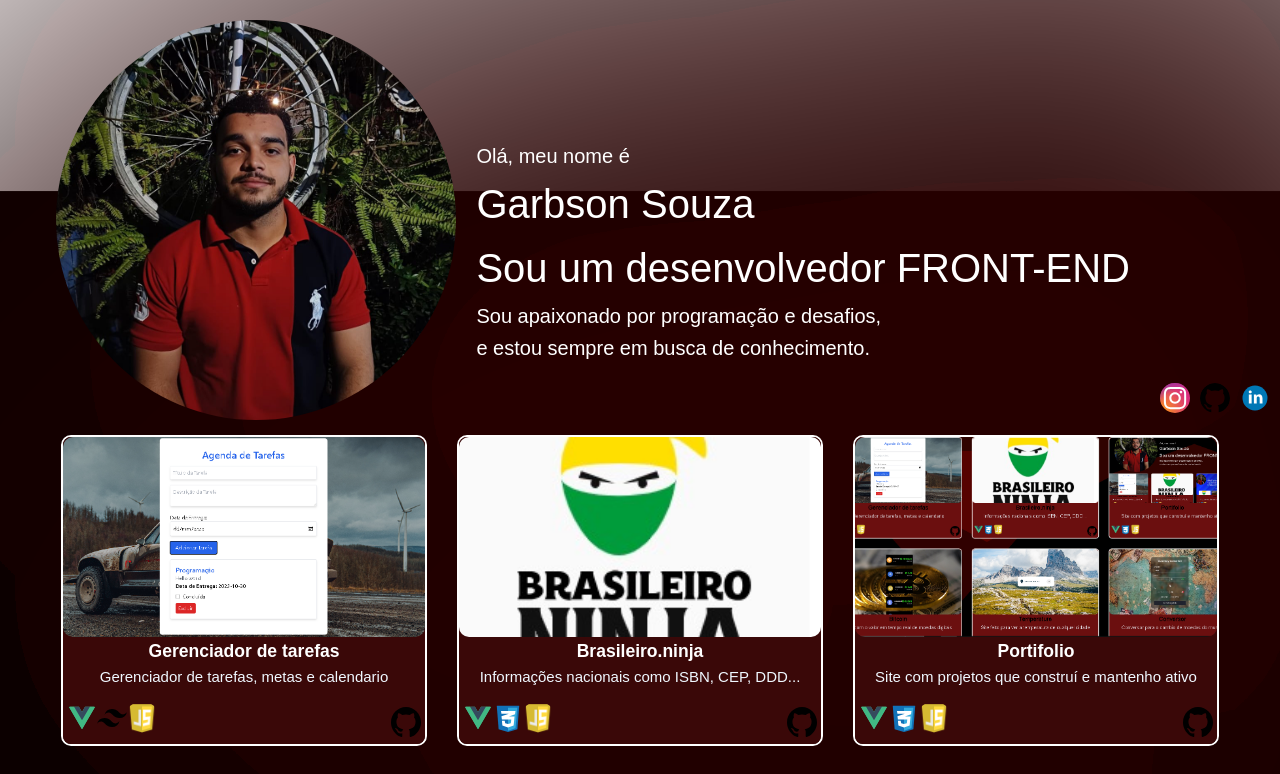
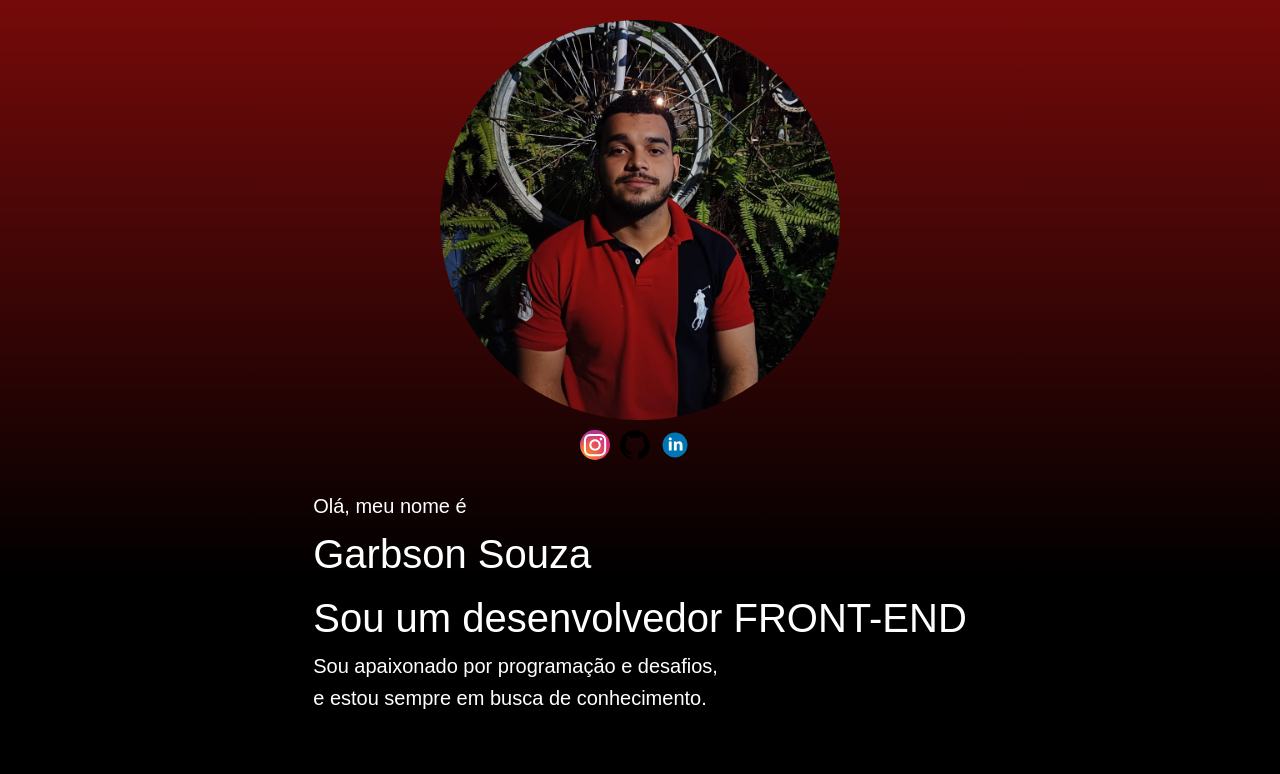
Before and after one commit to Garbson/portifolio, a Vue app: page / in a window 1280 px wide. Shown: the top 774 px of the page. Built offline with nearby package versions, Linux system fonts and the light colour scheme.

Commit message:
background

```diff
--- a/src/App.vue
+++ b/src/App.vue
@@ -2,6 +2,13 @@
   <div class="body">
     <div class="apresentacao">
       <img class="foto" src="./assets/img/logo.jpeg" alt="" />
+      <div class="redes">
+        <a href="https://www.instagram.com/dev_garbson/"><img src="./assets/img/instagram-2-1-logo-svgrepo-com.svg" alt="instagram" /></a>
+        <a href="https://github.com/Garbson"><img src="./assets/img/github-142-svgrepo-com.svg" alt="Github" /></a>
+        <a href="https://www.linkedin.com/in/garbson-souza-santos-0744a825a/">
+          <img src="./assets/img/linkedin-svgrepo-com.svg" alt="linkedli" />
+        </a>
+      </div>
       <div class="sobre">
         <p>Olá, meu nome é</p>
         <h1>Garbson Souza</h1>
@@ -11,13 +18,6 @@
           <br />
           e estou sempre em busca de conhecimento.
         </p>
-      </div>
-      <div class="redes">
-        <a href="https://www.instagram.com/dev_garbson/"><img src="./assets/img/instagram-2-1-logo-svgrepo-com.svg" alt="instagram" /></a>
-        <a href="https://github.com/Garbson"><img src="./assets/img/github-142-svgrepo-com.svg" alt="Github" /></a>
-        <a href="https://www.linkedin.com/in/garbson-souza-santos-0744a825a/">
-          <img src="./assets/img/linkedin-svgrepo-com.svg" alt="linkedli" />
-        </a>
       </div>
     </div>
 
@@ -99,9 +99,8 @@ import BaseCard from './components/BaseCard.vue'
 
 <style>
 body {
-  background-size: 100% 100%;
-  background-position: 0px 0px, 0px 0px, 0px 0px, 0px 0px, 0px 0px;
-  background-image: url(../public/background.svg);
+  background: rgb(0, 0, 0);
+  background: linear-gradient(0deg, rgba(0, 0, 0, 1) 60%, rgba(118, 10, 10, 1) 100%);
   object-fit: contain;
   margin: 0;
   padding: 0;
@@ -123,46 +122,49 @@ header {
   margin-left: 10px;
   padding: 10px;
 } */
+.apresentacao {
+  display: flex;
+  flex-direction: column; /* Altere para uma coluna */
+  align-items: center; /* Centralize horizontalmente */
+}
+
+.foto-container {
+  display: flex;
+  justify-content: center; /* Centralize horizontalmente */
+  align-items: center; /* Centralize verticalmente */
+}
+
+.foto {
+  width: 400px;
+  height: auto;
+  border-radius: 50%;
+  margin-top: 20px;
+}
 
 .redes {
+  margin-top: 10px;
   display: flex;
-  /* Display redes in a column */
-  justify-content: center;
-  /* Center items vertically */
-  align-items: flex-end;
-  /* Align redes items to the right */
-  max-width: 200px;
-  /* Adjust as needed */
-  margin-top: 10px;
-  margin-left: 10px;
-  /* Adjust spacing from sobre text */
+}
+
+.redes a {
+  display: flex;
+
+  align-items: center;
+  margin-bottom: 10px; /* Adicione espaço entre os ícones */
 }
 
 .redes img {
   width: 30px;
   height: auto;
   margin-right: 10px;
-  /* Adjust margin between images */
   border-radius: 50%;
-}
-
-.apresentacao {
-  display: flex;
-  flex-direction: row;
-  justify-content: flex-end;
-}
-
-.foto {
-  width: 400px;
-  height: 100%;
-  border-radius: 50%;
-  margin-top: 20px;
 }
 
 .sobre {
   display: flex;
   flex-direction: column;
-  margin-top: 140px;
+  margin-top: 20px;
+  margin-bottom: 50px;
   padding-left: 20px;
   padding-right: 20px;
   padding-right: 20px;
```
